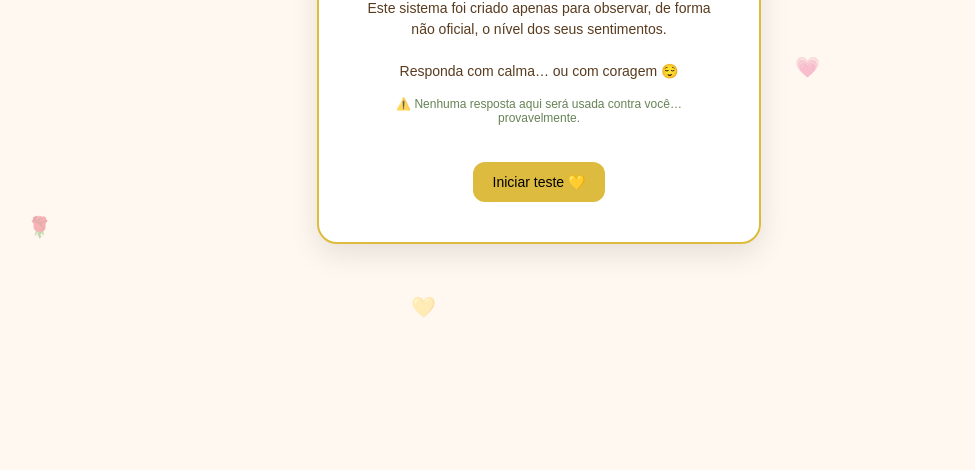
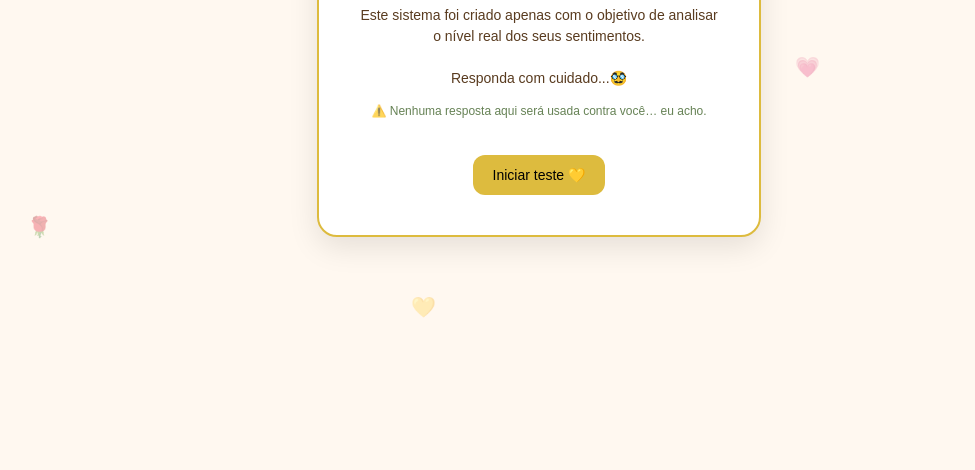
Before and after one commit to gsilvaryhan-creator/Joguinho, a plain HTML site: page index.html in a window 1280 px wide. Shown: the part 330-800 px from the top of the page, without its empty margins (101-1076 px from the left). Drawn offline with Linux system fonts and the light colour scheme.

Commit message:
Update index.html

```diff
--- a/index.html
+++ b/index.html
@@ -21,12 +21,12 @@
     <h1>Central de Análise do Amor 💛</h1>
 
     <p class="text">
-      Este sistema foi criado apenas para observar, de forma não oficial, o nível dos seus sentimentos.<br><br>
-      Responda com calma… ou com coragem 😌
+      Este sistema foi criado apenas com o objetivo de analisar o nível real dos seus sentimentos.<br><br>
+      Responda com cuidado...🥸
     </p>
 
     <p class="warning">
-      ⚠️ Nenhuma resposta aqui será usada contra você… provavelmente.
+      ⚠️ Nenhuma resposta aqui será usada contra você… eu acho.
     </p>
 
     <button onclick="começar()" class="btn">
```
